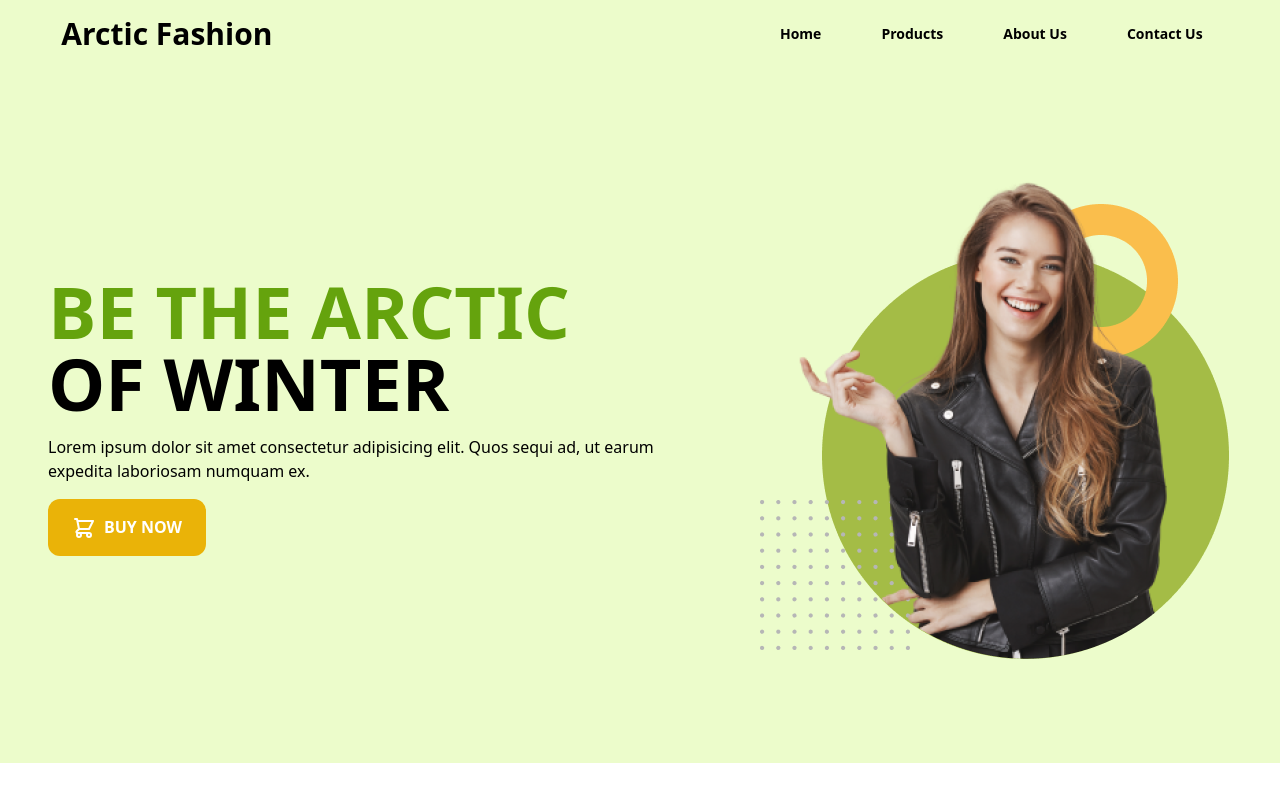
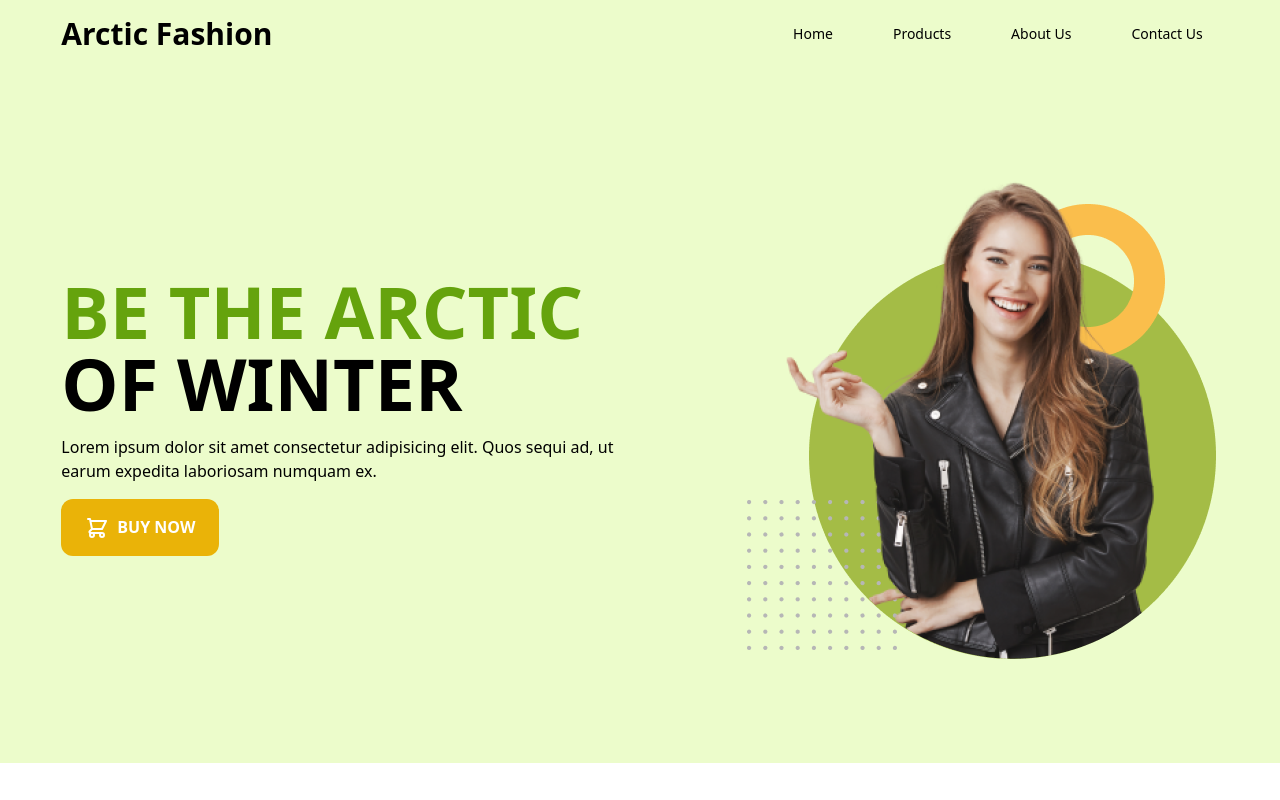
Before and after one commit to mishkat433/arctic-fashion-tailwind, a plain HTML site: page index.html in a window 1280 px wide. Shown: the top 800 px of the page. Drawn offline with nearby package versions, Linux system fonts and the light colour scheme.

Commit message:
navbar responsive

```diff
--- a/index.html
+++ b/index.html
@@ -9,6 +9,9 @@
 
     <!-- Tailwind CDN -->
     <script src="https://cdn.tailwindcss.com"></script>
+
+    <!-- Navbar CDN -->
+    <script src="https://unpkg.com/flowbite@1.5.1/dist/flowbite.js"></script>
 
     <script>
         tailwind.config = {
@@ -28,7 +31,7 @@
     <!-- header start -->
     <header class="bg-lime-100">
 
-        <nav class="px-2 w-11/12 mx-auto py-4 hidden md:block lg:block">
+        <nav class="px-2 w-11/12 mx-auto py-4  ">
             <div class="container flex flex-wrap justify-between items-center mx-auto">
                 <a href="#" class="flex items-center">
                     <span class="self-center text-3xl font-bold whitespace-nowrap dark:text-white">Arctic
@@ -46,22 +49,23 @@
                     </svg>
                 </button>
                 <div class="hidden  w-full md:block md:w-auto " id="mobile-menu">
-                    <ul class="flex flex-col mt-4 md:flex-row md:space-x-8 md:mt-0 md:text-sm md:font-medium">
+                    <ul
+                        class="flex flex-col mt-4 md:flex-row md:space-x-8 md:mt-0 md:text-sm md:font-medium text-center lg:text-right ">
                         <li>
-                            <a href="#" class="block py-2 pr-4 pl-3 font-bold hover:text-lime-600 transition-all"
+                            <a href="#" class="block py-2 pr-4 pl-3 hover:text-lime-600 transition-all"
                                 aria-current="page">Home</a>
                         </li>
                         <li>
-                            <a href="#" class="block py-2 pr-4 pl-3 font-bold hover:text-lime-600 transition-all"
+                            <a href="#" class="block py-2 pr-4 pl-3 hover:text-lime-600 transition-all"
                                 aria-current="page">Products</a>
                         </li>
                         <li>
-                            <a href="#" class="block py-2 pr-4 pl-3 font-bold hover:text-lime-600 transition-all"
+                            <a href="#" class="block py-2 pr-4 pl-3 hover:text-lime-600 transition-all"
                                 aria-current="page">About
                                 Us</a>
                         </li>
                         <li>
-                            <a href="#" class="block py-2 pr-4 pl-3 font-bold hover:text-lime-600 transition-all"
+                            <a href="#" class="block py-2 pr-4 pl-3 hover:text-lime-600 transition-all"
                                 aria-current="page">Contact
                                 Us</a>
                         </li>
@@ -70,13 +74,10 @@
             </div>
         </nav>
 
-
-        <section class="p-2 container mx-auto lg:flex justify-around items-center">
+        <section class="p-2 container w-11/12 mx-auto lg:flex justify-between items-center">
             <div class="space-y-4 lg:w-1/2 ">
                 <h1 class="uppercase lg:text-7xl text-4xl font-bold"><span class="text-lime-600 ">Be the
-                        Arctic</span>
-                    <br>of
-                    Winter
+                        Arctic</span> <br>of Winter
                 </h1>
                 <p>Lorem ipsum dolor sit amet consectetur adipisicing elit. Quos sequi ad,
                     ut earum expedita laboriosam numquam ex.</p>
@@ -265,7 +266,7 @@
     <!-- footer start -->
 
     <footer class="py-10 bg-lime-200 font-bold">
-        <h4 class="text-center">All rights reserved by Md Mishkat -2022</h4>
+        <h4 class="text-center">All rights reserved by Md Mishkat - 2022</h4>
     </footer>
 
     <!-- footer end -->
```
